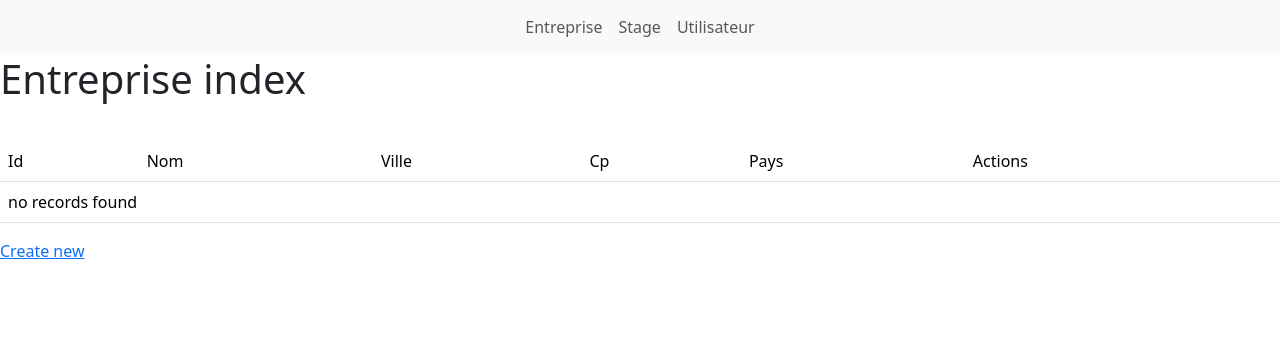
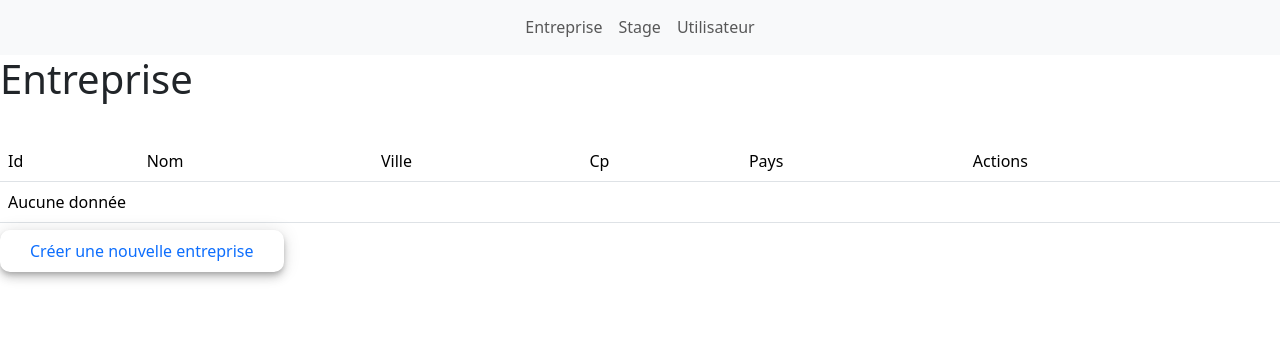
Before and after one commit to ProjetBDH/GestionStage, a Symfony app: template templates/entreprise/index.html.twig in a window 1280 px wide. Shown: the part 201-556 px from the top of the page. Run offline with Twig, Linux system fonts and the light colour scheme; the template is opened without the code that fills it, so the values that code supplies are empty; some libraries are stand-ins or nearby versions.

Commit message:
Update Entreprise

```diff
--- a/templates/entreprise/_form.html.twig
+++ b/templates/entreprise/_form.html.twig
@@ -1,4 +1,4 @@
 {{ form_start(form) }}
     {{ form_widget(form) }}
-<button class="btn">{{ button_label|default('Save') }}</button>
+<button class="boutton">{{ button_label|default('Save') }}</button>
 {{ form_end(form) }}
--- a/templates/entreprise/edit.html.twig
+++ b/templates/entreprise/edit.html.twig
@@ -3,11 +3,11 @@
 {% block title %}Edit Entreprise{% endblock %}
 
 {% block body %}
-    <h1>Edit Entreprise</h1>
+    <h1>Edition Entreprise</h1>
 
     {{ include('entreprise/_form.html.twig', {'button_label': 'Update'}) }}
 
-    <a href="{{ path('app_entreprise_index') }}">back to list</a>
+    <a href="{{ path('app_entreprise_index') }}"  class="boutton">Retour à la liste</a>
 
     {{ include('entreprise/_delete_form.html.twig') }}
 {% endblock %}
--- a/templates/entreprise/index.html.twig
+++ b/templates/entreprise/index.html.twig
@@ -3,7 +3,7 @@
 {% block title %}Entreprise index{% endblock %}
 
 {% block body %}
-    <h1>Entreprise index</h1>
+    <h1>Entreprise</h1>
 
     <table class="table">
         <thead>
@@ -25,16 +25,16 @@
                 <td>{{ entreprise.cp }}</td>
                 <td>{{ entreprise.pays }}</td>
                 <td>
-                    <a href="{{ path('app_entreprise_show', {'id': entreprise.id}) }}">show</a>
+                    <a href="{{ path('app_entreprise_show', {'id': entreprise.id}) }}"  class="boutton">Voir</a>
                 </td>
             </tr>
         {% else %}
             <tr>
-                <td colspan="8">no records found</td>
+                <td colspan="8">Aucune donnée</td>
             </tr>
         {% endfor %}
         </tbody>
     </table>
 
-    <a href="{{ path('app_entreprise_new') }}">Create new</a>
+    <a href="{{ path('app_entreprise_new') }}"  class="boutton">Créer une nouvelle entreprise</a>
 {% endblock %}
--- a/templates/entreprise/new.html.twig
+++ b/templates/entreprise/new.html.twig
@@ -3,9 +3,9 @@
 {% block title %}New Entreprise{% endblock %}
 
 {% block body %}
-    <h1>Create new Entreprise</h1>
+    <h1>Nouvelle Entreprise</h1>
 
     {{ include('entreprise/_form.html.twig') }}
 
-    <a href="{{ path('app_entreprise_index') }}">back to list</a>
+    <a href="{{ path('app_entreprise_index') }}" class="boutton">Retour à la liste</a>
 {% endblock %}
```
